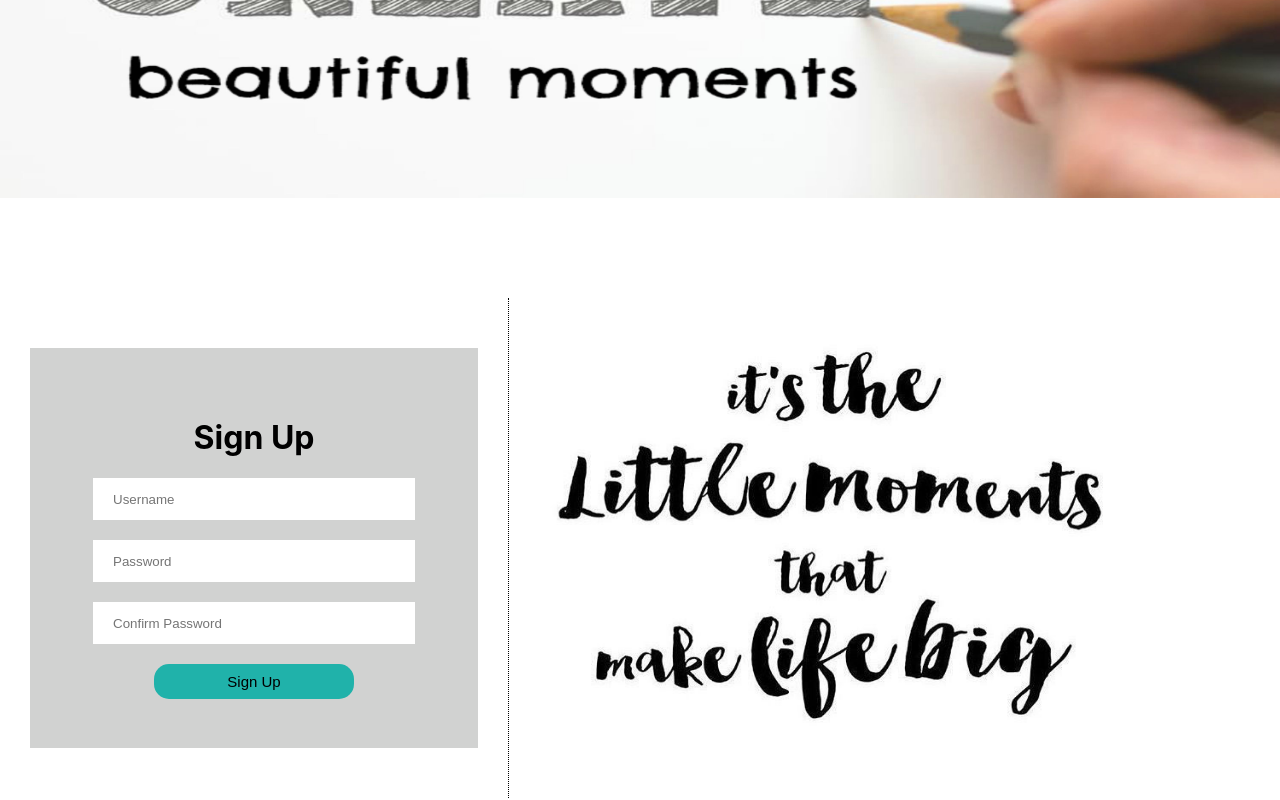
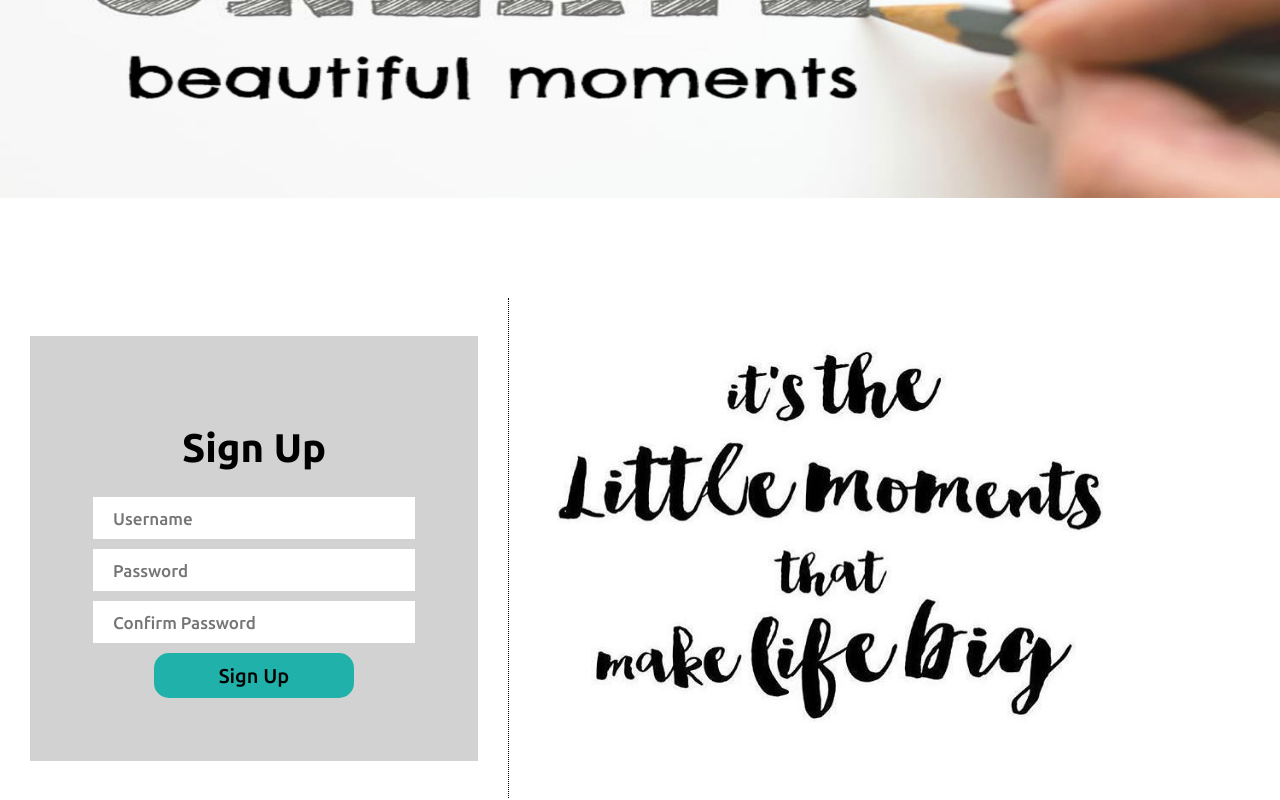
Before and after one commit to AdejokeOgunyinka/mo-ments-diary, a React (Create React App) app: page / in a window 1280 px wide. Shown: the part 502-1302 px from the top of the page. Built offline with nearby package versions, Linux system fonts and the light colour scheme.

Commit message:
added sign up to landing page

```diff
--- a/public/index.html
+++ b/public/index.html
@@ -3,6 +3,8 @@
   <head>
     <meta charset="utf-8" />
     <link rel="icon" href="%PUBLIC_URL%/favicon.ico" />
+    <link rel="preconnect" href="https://fonts.gstatic.com">
+    <link href="https://fonts.googleapis.com/css2?family=Ubuntu:ital,wght@0,300;0,400;0,500;0,700;1,300;1,400;1,500;1,700&display=swap" rel="stylesheet">
     <meta name="viewport" content="width=device-width, initial-scale=1" />
     <meta name="theme-color" content="#000000" />
     <meta
--- a/src/components/navbar/style.js
+++ b/src/components/navbar/style.js
@@ -34,4 +34,7 @@ export const Button = styled.button`
     border-radius: 20px;
     border: none;
     cursor: pointer;
+    font-family: Ubuntu;
+    font-size: 14px;
+    font-weight: 500;
 `;
--- a/src/components/sign-up/index.js
+++ b/src/components/sign-up/index.js
@@ -1,4 +1,4 @@
-import {SignUpContainer, SignUpFormContainer, Picture, PictureContainer, TextBox, Button} from './style';
+import {SignUpContainer, SignUpFormContainer, Picture, PictureContainer, TextBox, Button, SignUpHeader} from './style';
 import image from '../../images/image5.jpg';
 
 
@@ -6,7 +6,7 @@ export const SignUp = ({children}) => {
     return(
         <SignUpContainer>
             <SignUpFormContainer>
-                <h1>Sign Up</h1>
+                <h1 style={SignUpHeader}>Sign Up</h1>
                 <TextBox placeholder='Username'/>
                 <TextBox placeholder='Password'/>
                 <TextBox placeholder='Confirm Password'/>
@@ -15,7 +15,6 @@ export const SignUp = ({children}) => {
             <PictureContainer>
                 <Picture src={image}/>
             </PictureContainer>
-
         </SignUpContainer>
     )
 };
--- a/src/components/sign-up/style.js
+++ b/src/components/sign-up/style.js
@@ -23,7 +23,7 @@ export const Picture = styled.img`
 
 export const SignUpFormContainer = styled.div`
     flex-basis: 35%;
-    height: 80%;
+    height: 85%;
     background-color: #d1d2d1;
     align-self: center;
     display: flex;
@@ -39,15 +39,26 @@ export const TextBox = styled.input`
     height: 40px;
     outline: none;
     border: none;
-    margin-bottom: 20px;
+    margin-bottom: 10px;
     padding-left: 20px;
+    font-size: 17px;
+    font-family: Ubuntu;
+    font-weight: 500;
 `;
 
 export const Button = styled.button`
     width: 200px;
-    height: 35px;
+    height: 45px;
     border: none;
     border-radius: 15px;
     background-color: #20b2aa;
-    font-size: 15px;
+    font-size: 20px;
+    font-family: Ubuntu;
+    font-weight: 500;
 `;
+
+export const SignUpHeader = {
+    'font-family': 'Ubuntu',
+    'font-size': '40px',
+    'font-weight': 700
+};
```
